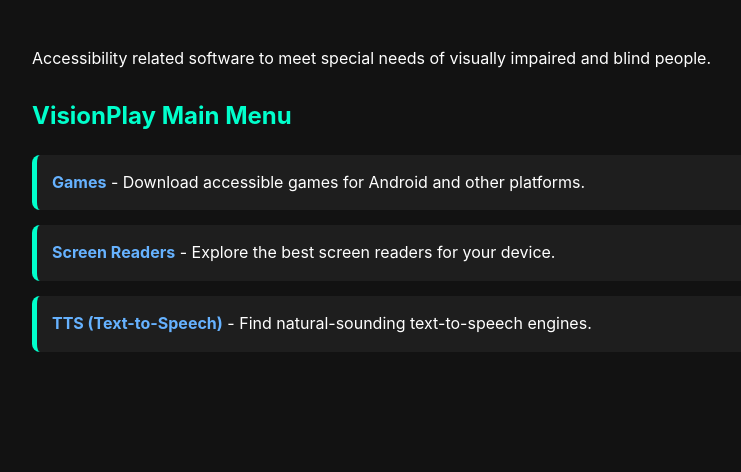
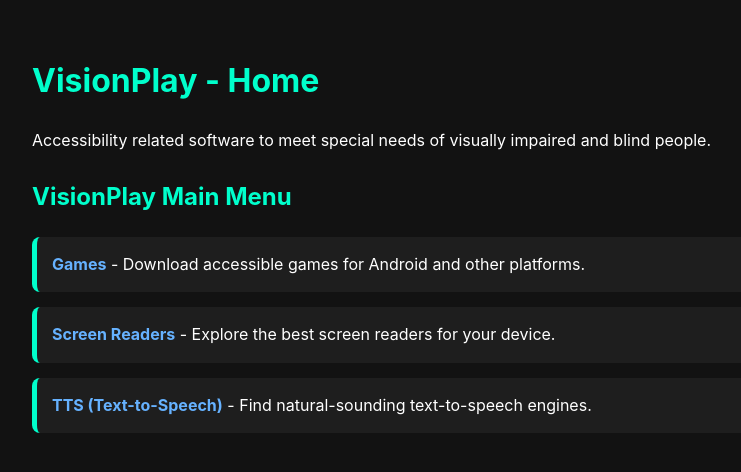
Before and after one commit to abhishekdey-hub/VisionPlay, a Jekyll site: the page built from index.md, in a window 1280 px wide. Shown: the top 472 px of the page, without its empty margins (208-949 px from the left). Built offline with Jekyll 4.4.1, drawn with Linux system fonts in a browser that asks for light colours; our own code applies the rules of GitHub Pages for plain Markdown files.

Commit message:
Update index.md

```diff
--- a/index.md
+++ b/index.md
@@ -1,9 +1,12 @@
 ---
-title: Home - VisionPlay
+layout: default
+title: VisionPlay - Home
 description: Accessibility related software to meet special needs of visually impaired and blind people.
 keywords: accessibility, visually impaired, games, screen readers, tts, Android
 language: en
 ---
+
+# VisionPlay - Home
 
 Accessibility related software to meet special needs of visually impaired and blind people.
 
```
